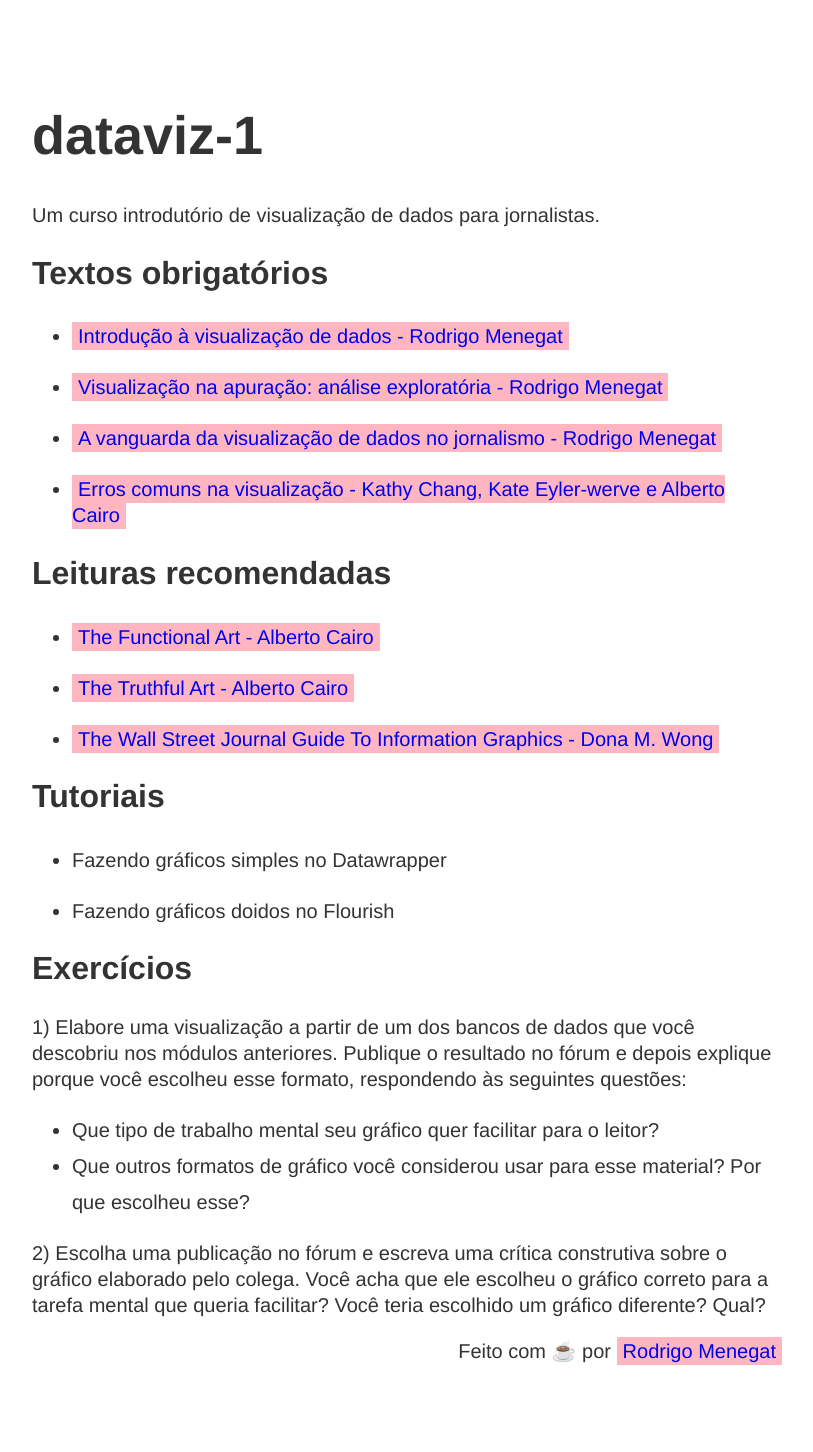
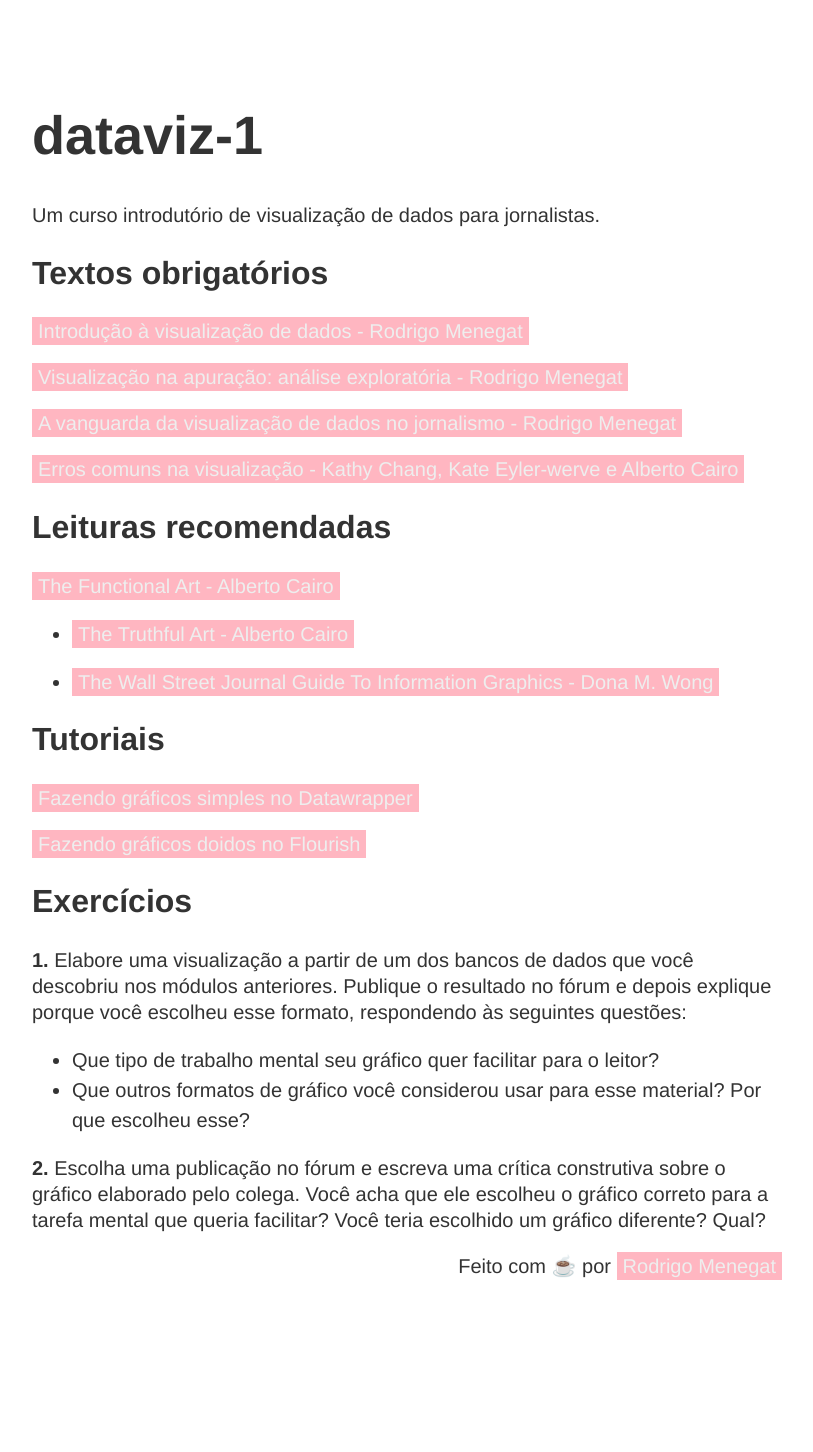
Before and after one commit to RodrigoMenegat/dataviz-1, a Jekyll site: the page built from docs/index.md, in a window 1280 px wide. Shown: the whole page, without its empty margins (233-1046 px from the left). Built offline with Jekyll 4.4.1, drawn with Linux system fonts in a browser that asks for light colours; our own code applies the rules of GitHub Pages for plain Markdown files; after the commit the page ends 1367 px from its top, so only the background shows below that.

Commit message:
o css precisa acabar

```diff
--- a/docs/assets/css/main.css
+++ b/docs/assets/css/main.css
@@ -30,10 +30,11 @@ p {
 
 li {
   font-size: 20px;
-  line-height: 1.8;
+  line-height: 1.5;
 }
 
 a {
+  color: #eee;
   text-decoration: none;
   padding: 3px 6px;
   background: lightpink;
--- a/docs/index.md
+++ b/docs/index.md
@@ -9,17 +9,17 @@ Um curso introdutório de visualização de dados para jornalistas.
 
 ## Textos obrigatórios
 
-- [Introdução à visualização de dados - Rodrigo Menegat](https://rodrigomenegat.github.io/dataviz-1/introducao-visualizacao-de-dados/)
+[Introdução à visualização de dados - Rodrigo Menegat](https://rodrigomenegat.github.io/dataviz-1/introducao-visualizacao-de-dados/)
 
-- [Visualização na apuração: análise exploratória - Rodrigo Menegat](https://rodrigomenegat.github.io/dataviz-1/visualizacao-analise-exploratoria/)
+[Visualização na apuração: análise exploratória - Rodrigo Menegat](https://rodrigomenegat.github.io/dataviz-1/visualizacao-analise-exploratoria/)
 
-- [A vanguarda da visualização de dados no jornalismo - Rodrigo Menegat](https://rodrigomenegat.github.io/dataviz-1/vanguarda-da-visualizacao-jornalistica)
+[A vanguarda da visualização de dados no jornalismo - Rodrigo Menegat](https://rodrigomenegat.github.io/dataviz-1/vanguarda-da-visualizacao-jornalistica)
 
-- [Erros comuns na visualização - Kathy Chang, Kate Eyler-werve e Alberto Cairo](https://rodrigomenegat.github.io/dataviz-1/erros-comuns)
+[Erros comuns na visualização - Kathy Chang, Kate Eyler-werve e Alberto Cairo](https://rodrigomenegat.github.io/dataviz-1/erros-comuns)
 
 ## Leituras recomendadas
 
-- [The Functional Art - Alberto Cairo](https://www.amazon.com/Functional-Art-introduction-information-visualization/dp/0321834739)
+[The Functional Art - Alberto Cairo](https://www.amazon.com/Functional-Art-introduction-information-visualization/dp/0321834739)
 
 - [The Truthful Art - Alberto Cairo](https://www.amazon.com.br/Truthful-Art-Data-Charts-Communication/dp/0321934075)
 
@@ -28,15 +28,15 @@ Um curso introdutório de visualização de dados para jornalistas.
 
 ## Tutoriais
 
-- Fazendo gráficos simples no Datawrapper
+[Fazendo gráficos simples no Datawrapper](#)
 
-- Fazendo gráficos doidos no Flourish
+[Fazendo gráficos doidos no Flourish]()
 
 ## Exercícios
 
-1) Elabore uma visualização a partir de um dos bancos de dados que você descobriu nos módulos anteriores. Publique o resultado no fórum e depois explique porque você escolheu esse formato, respondendo às seguintes questões:
+**1.** Elabore uma visualização a partir de um dos bancos de dados que você descobriu nos módulos anteriores. Publique o resultado no fórum e depois explique porque você escolheu esse formato, respondendo às seguintes questões:
 
   - Que tipo de trabalho mental seu gráfico quer facilitar para o leitor?
   - Que outros formatos de gráfico você considerou usar para esse material? Por que escolheu esse?
 
-2) Escolha uma publicação no fórum e escreva uma crítica construtiva sobre o gráfico elaborado pelo colega. Você acha que ele escolheu o gráfico correto para a tarefa mental que queria facilitar? Você teria escolhido um gráfico diferente? Qual?
+**2.** Escolha uma publicação no fórum e escreva uma crítica construtiva sobre o gráfico elaborado pelo colega. Você acha que ele escolheu o gráfico correto para a tarefa mental que queria facilitar? Você teria escolhido um gráfico diferente? Qual?
```
